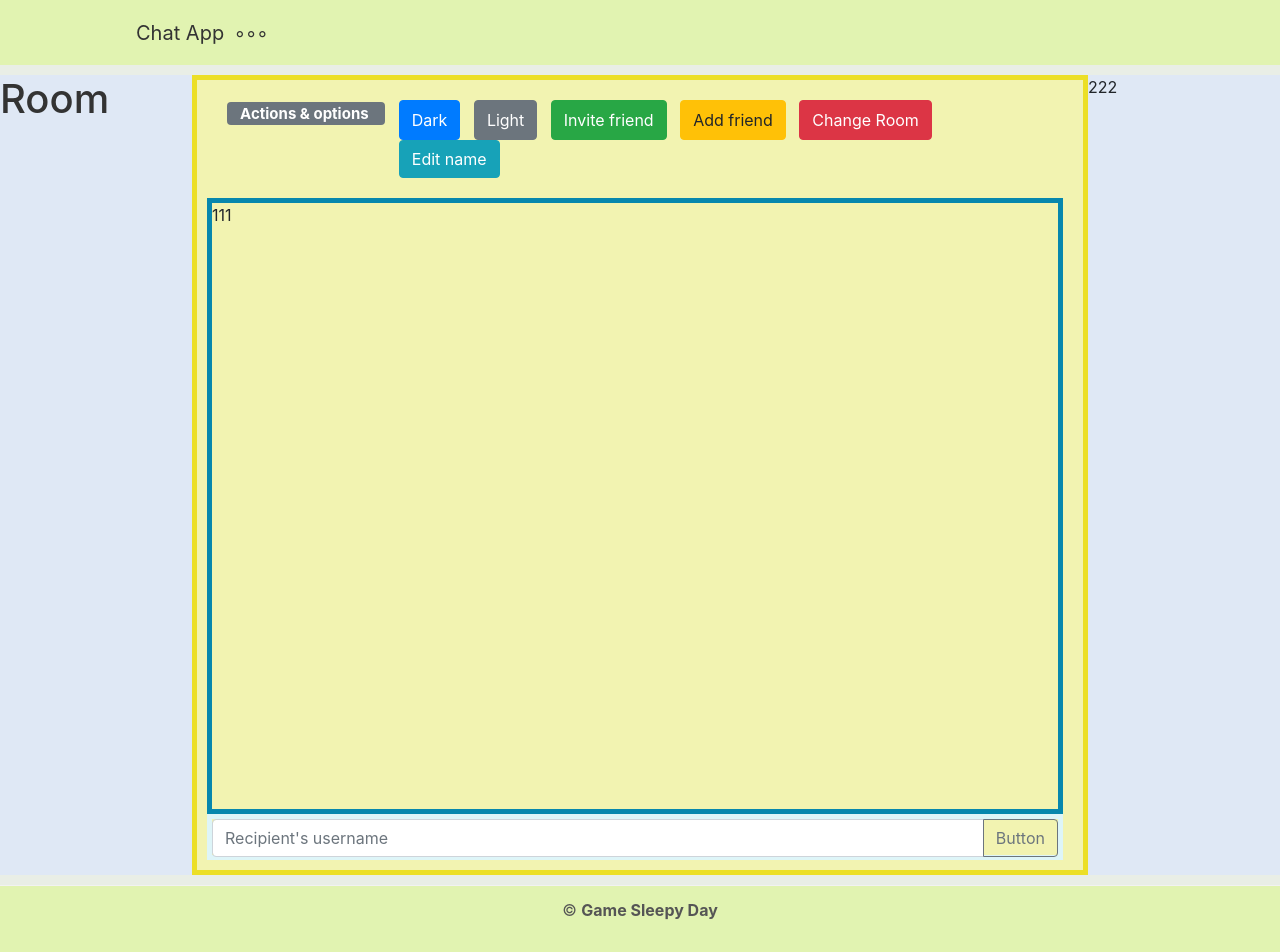
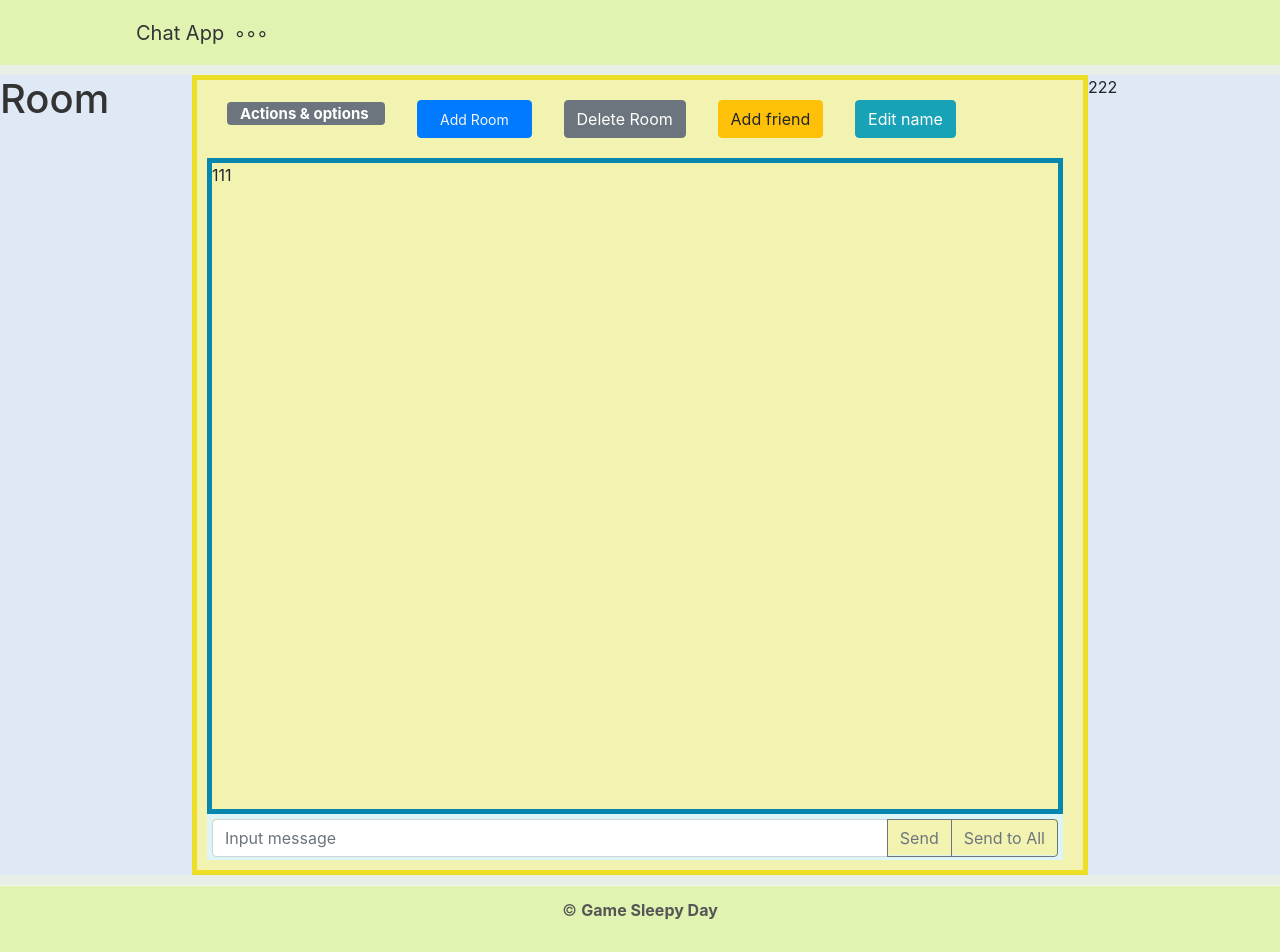
Before and after one commit to jw101/sleepy-day, a React (Create React App) app: page /chat in a window 1280 px wide. Shown: the top 952 px of the page. Built offline with nearby package versions, Linux system fonts and the light colour scheme.

Commit message:
add addRoom page

```diff
--- /dev/null
+++ b/src/pages/AddRoomPage/addRoom.module.scss
@@ -0,0 +1,16 @@
+.wrap {
+    display: flex;
+    background-color: rgb(225, 243, 177);
+    justify-content: center;
+    padding: 50px 50px 50px 50px;
+    border: {
+        style: solid;
+        width: 10px;
+        color:rgb(213, 240, 139);
+    }
+    p {
+      margin: 0px 10px;
+      font-size: 14px;
+      color: rgb(244, 245, 241);
+    }
+  }
--- a/src/pages/ChatPage/chat.module.scss
+++ b/src/pages/ChatPage/chat.module.scss
@@ -30,6 +30,12 @@
       justify-content: flex-start;
       display: flex;
       padding: 0px 20px 20px 20px;
+      p {
+        margin: 0px 10px;
+        font-size: 14px;
+        color: rgb(244, 245, 241);
+      }
+
     }
     .section {
       height: 90%;
--- a/src/pages/ChatPage/index.js
+++ b/src/pages/ChatPage/index.js
@@ -3,6 +3,7 @@ import React, { Component } from 'react';
 import styles from './chat.module.scss';
 import 'bootstrap/dist/css/bootstrap.min.css';
 import { InputGroup, FormControl, Button, Badge, ButtonToolbar } from 'react-bootstrap';
+import { Link, Route, withRouter } from 'react-router-dom';
 
 class Chat extends Component {
     render() {
@@ -20,19 +21,16 @@ class Chat extends Component {
                         </h5>
                         <p>&nbsp;&nbsp;&nbsp;</p>
                         <ButtonToolbar>
-                            <Button variant="primary">Dark</Button>
+                            <Button variant="primary"><Link to="/login"><p>Add Room</p></Link></Button>
                             <p>&nbsp;&nbsp;&nbsp;</p>
-                            <Button variant="secondary">Light</Button>
-                            <p>&nbsp;&nbsp;&nbsp;</p>
-                            <Button variant="success">Invite friend</Button>
+                            <Button variant="secondary">Delete Room</Button>
                             <p>&nbsp;&nbsp;&nbsp;</p>
                             <Button variant="warning">Add friend</Button>
-                            <p>&nbsp;&nbsp;&nbsp;</p>
-                            <Button variant="danger">Change Room</Button>
                             <p>&nbsp;&nbsp;&nbsp;</p>
                             <Button variant="info">Edit name</Button>
                         </ButtonToolbar>
                         <p>&nbsp;&nbsp;&nbsp;</p>
+                        {/* <button> &nbsp; Add Room &nbsp;</button> */}
                     </div>
                     <section className={styles.section}>
                         111
@@ -40,12 +38,15 @@ class Chat extends Component {
                     <header className={styles.footer}>
                         <InputGroup className="mb-3">
                             <FormControl
-                                placeholder="Recipient's username"
-                                aria-label="Recipient's username"
+                                placeholder="Input message"
+                                aria-label="Input message"
                                 aria-describedby="basic-addon2"
                             />
                             <InputGroup.Append>
-                                <Button variant="outline-secondary">Button</Button>
+                                <Button variant="outline-secondary">Send</Button>
+                            </InputGroup.Append>
+                            <InputGroup.Append>
+                                <Button variant="outline-secondary">Send to All</Button>
                             </InputGroup.Append>
                         </InputGroup>
                     </header>
```
Also changed, not shown: src/pages/AddRoomPage/index.js (added, +61 -0 lines).
